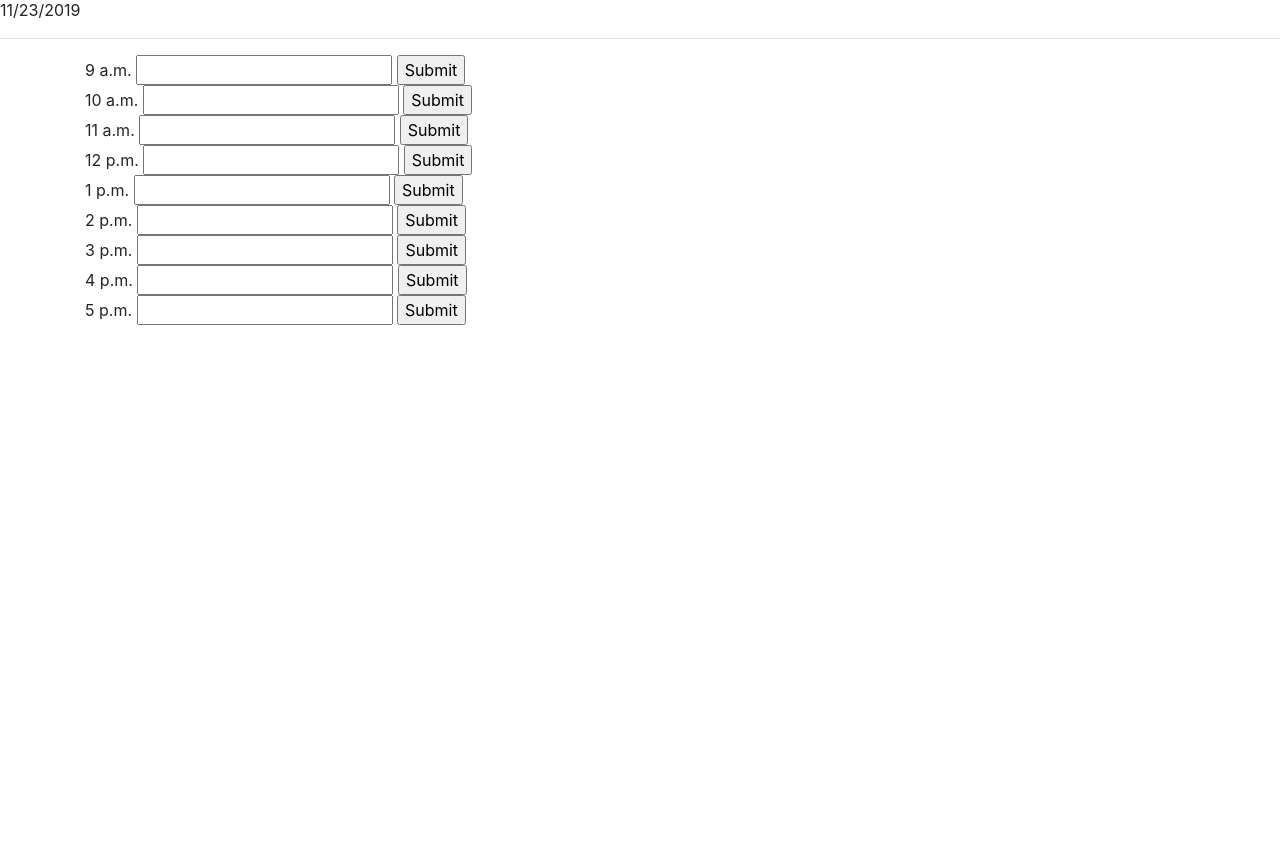
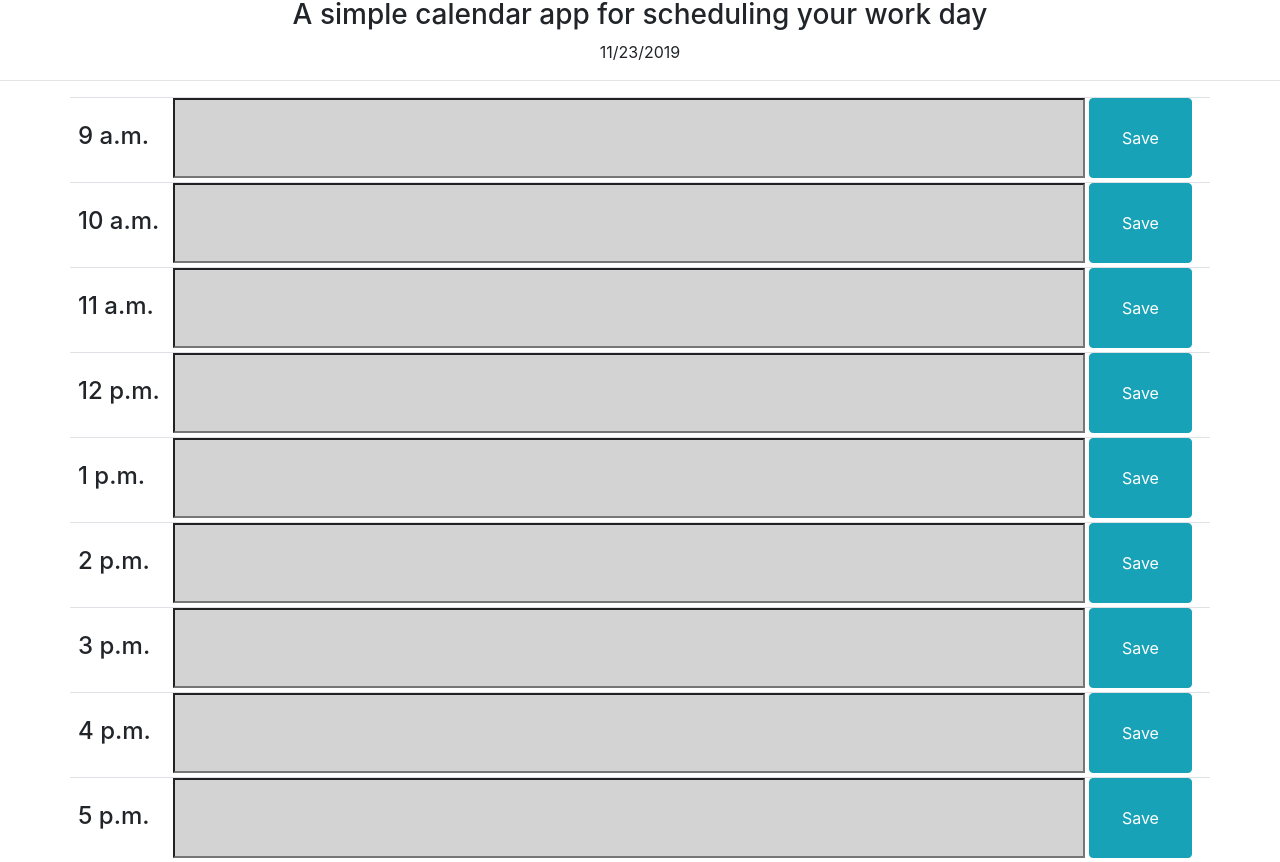
Before and after one commit to JackJewell/planner, a plain HTML site: page index.html in a window 1280 px wide. Shown: the part 58-920 px from the top of the page. Before the commit the page ends 800 px from the top, so only its background shows below. Drawn offline with nearby package versions, Linux system fonts and the light colour scheme.

Commit message:
Hi Jackson

```diff
--- a/index.html
+++ b/index.html
@@ -6,58 +6,126 @@
     <meta http-equiv="X-UA-Compatible" content="ie=edge">
     <title>Daily Planner</title>
     <link rel="stylesheet" href="https://stackpath.bootstrapcdn.com/bootstrap/4.3.1/css/bootstrap.min.css" integrity="sha384-ggOyR0iXCbMQv3Xipma34MD+dH/1fQ784/j6cY/iJTQUOhcWr7x9JvoRxT2MZw1T" crossorigin="anonymous">
+    <link rel="stylesheet" href="stylesheet.css">
     <script src="https://ajax.googleapis.com/ajax/libs/jquery/3.4.1/jquery.min.js"></script>
 </head>
 <body>
+    <div class = "container">
+        <div class="mx-auto">
+            <div class="row justify-content-center">
                 <h1>Work Day Scheduler</h1>
+            </div>
+            <div class="row justify-content-center">
+                <h3>A simple calendar app for scheduling your work day</h1>
+            </div>
+            <div class="row justify-content-center">
                 <div id = "dateDisplay"></div>
+            </div>
+        </div>
+    </div>
     <hr>
     <div class = "container">
-        <form onsubmit="logText(this)">
-            9 a.m.
-            <input type = "text" id="nineAm" name = "nineAm">
-            <input type = "submit">
+        <div class="mx-auto">
+            <div class="row justify-content-center">
+                <span class="border-top w-100">
+                    <form class = "w-100" onsubmit="logText(this)">
+                        <div class = "time-marker float-left">
+                            <h4 class="my-4 mx-2">9 a.m.</h4>
+                        </div>
+                        <input type = "text" class="planner-text" id="nineAm" name = "nineAm">
+                        <input class = "time-marker btn btn-info mb-1" value="Save" type = "submit">
                     </form>
-        <form onsubmit="logText(this)">
-            10 a.m.
-            <input type = "text" id="tenAm" name = "tenAm">
-            <input type = "submit">
+                </span>
+            </div>
+            <div class="row justify-content-center">
+                <span class="border-top w-100">
+                    <form class = "w-100" onsubmit="logText(this)">
+                        <div class = "time-marker float-left">
+                            <h4 class="my-4 mx-2">10 a.m.</h4>
+                        </div>
+                        <input type = "text" class="planner-text" id="tenAm" name = "tenAm">
+                        <input class = "time-marker btn btn-info mb-1" value="Save" type = "submit">
                     </form>
-        <form onsubmit="logText(this)">
-            11 a.m.
-            <input type = "text" id="elevenAm" name = "elevenAm">
-            <input type = "submit">
+                </span>
+            </div>
+            <div class="row justify-content-center">
+                <span class="border-top w-100">
+                    <form class = "w-100" onsubmit="logText(this)">
+                        <div class = "time-marker float-left">
+                            <h4 class="my-4 mx-2">11 a.m.</h4>
+                        </div>
+                        <input type = "text" class="planner-text" id="elevenAm" name = "elevenAm">
+                        <input class = "time-marker btn btn-info mb-1" value="Save" type = "submit">
                     </form>
-        <form onsubmit="logText(this)">
-            12 p.m.
-            <input type = "text" id="noon" name = "noon">
-            <input type = "submit">
+                </span>
+            </div>
+            <div class="row justify-content-center">
+                <span class="border-top w-100">
+                    <form class = "w-100" onsubmit="logText(this)">
+                        <div class = "time-marker float-left">
+                            <h4 class="my-4 mx-2">12 p.m.</h4>
+                        </div>
+                        <input type = "text" class="planner-text" id="noon" name = "noon">
+                        <input class = "time-marker btn btn-info mb-1" value="Save" type = "submit">
                     </form>
-        <form onsubmit="logText(this)">
-            1 p.m.
-            <input type = "text" id="onePm" name = "onePm">
-            <input type = "submit">
+                </span>
+            </div>
+            <div class="row justify-content-center">
+                <span class="border-top w-100">
+                    <form class = "w-100" onsubmit="logText(this)">
+                        <div class = "time-marker float-left">
+                            <h4 class="my-4 mx-2">1 p.m.</h4>
+                        </div>
+                        <input type = "text" class="planner-text" id="onePm" name = "onePm">
+                        <input class = "time-marker btn btn-info mb-1" value="Save" type = "submit">
                     </form>
-        <form onsubmit="logText(this)">
-            2 p.m.
-            <input type = "text" id="twoPm" name = "twoPm">
-            <input type = "submit">
+                </span>
+            </div>
+            <div class="row justify-content-center">
+                <span class="border-top w-100">
+                    <form class = "w-100" onsubmit="logText(this)">
+                        <div class = "time-marker float-left">
+                            <h4 class="my-4 mx-2">2 p.m.</h4>
+                        </div>
+                        <input type = "text" class="planner-text" id="twoPm" name = "twoPm">
+                        <input class = "time-marker btn btn-info mb-1" value="Save" type = "submit">
                     </form>
-        <form onsubmit="logText(this)">
-            3 p.m.
-            <input type = "text" id="threePm" name = "threePm">
-            <input type = "submit">
+                </span>
+            </div>
+            <div class="row justify-content-center">
+                <span class="border-top w-100">
+                    <form class = "w-100" onsubmit="logText(this)">
+                        <div class = "time-marker float-left">
+                            <h4 class="my-4 mx-2">3 p.m.</h4>
+                        </div>
+                        <input type = "text" class="planner-text" id="threePm" name = "threePm">
+                        <input class = "time-marker btn btn-info mb-1" value="Save" type = "submit">
                     </form>
-        <form onsubmit="logText(this)">
-            4 p.m.
-            <input type = "text" id="fourPm" name = "fourPm">
-            <input type = "submit">
+                </span>
+            </div>
+            <div class="row justify-content-center">
+                <span class="border-top w-100">
+                    <form class = "w-100" onsubmit="logText(this)">
+                        <div class = "time-marker float-left">
+                            <h4 class="my-4 mx-2">4 p.m.</h4>
+                        </div>
+                        <input type = "text" class="planner-text" id="fourPm" name = "fourPm">
+                        <input class = "time-marker btn btn-info mb-1" value="Save" type = "submit">
                     </form>
-        <form onsubmit="logText(this)">
-            5 p.m.
-            <input type = "text" id="fivePm" name = "fivePm">
-            <input type = "submit">
+                </span>
+            </div>
+            <div class="row justify-content-center">
+                <span class="border-top w-100">
+                    <form class = "w-100" onsubmit="logText(this)">
+                        <div class = "time-marker float-left">
+                            <h4 class="my-4 mx-2">5 p.m.</h4>
+                        </div>
+                        <input type = "text" class="planner-text" id="fivePm" name = "fivePm">
+                        <input class = "time-marker btn btn-info mb-1" value="Save" type = "submit">
                     </form>
+                </span>
+            </div>
+        </div>
     </div>
 </body>
 <script src = "javascript.js"></script>
--- a/javascript.js
+++ b/javascript.js
@@ -43,5 +43,59 @@ function timeFinder(){
     return timeVar;
 }
 
+
+
+
+function timeStyle(){
+    switch(timeVar){
+        case "09 AM":
+            $("#nineAm").css({"background-color": "#ffcccb"});
+            changeColors(1);
+            break;
+        case "10 AM":
+            $("#tenAm").css({"background-color": "#ffcccb"});
+            changeColors(2);
+            break;
+        case "11 AM":
+            $("#elevenAm").css({"background-color": "#ffcccb"});
+            changeColors(3);
+            break;
+        case "12 PM":
+            $("#noon").css({"background-color": "#ffcccb"});
+            changeColors(4);
+            break;
+        case "01 PM":
+            $("#onePm").css({"background-color": "#ffcccb"});
+            changeColors(5);
+            break;
+        case "02 PM":
+            $("#twoPm").css({"background-color": "#ffcccb"});
+            changeColors(6);
+            break;
+        case "03 PM":
+            $("#threePm").css({"background-color": "#ffcccb"});
+            changeColors(7);
+            break;
+        case "04 PM":
+            $("#fourPm").css({"background-color": "#ffcccb"});
+            changeColors(8);
+            break;
+        case "05 PM":
+            $("#fivePm").css({"background-color": "#ffcccb"});
+            changeColors(9);
+            break;
+    }
+}
+
+function changeColors(switcher){
+    var counter = 9-switcher;
+    for(var i = 0; i < counter;){
+        var chooser = $("#"+formArray[switcher]);
+        chooser.css({"background-color": "#90ee90"});
+        switcher++;
+        i++;
+    }
+}
+
 timeFinder();
-console.log(timeVar);
+timeStyle();
--- /dev/null
+++ b/stylesheet.css
@@ -0,0 +1,13 @@
+.planner-text{
+    margin: 0px;
+    padding: 0px;
+    width: 80%;
+    height: 80px;
+    background-color: #d3d3d3;
+}
+
+.time-marker{
+    margin: 0;
+    width: 9%;
+    height: 80px;
+}
```
Lines whose indentation alone changed are shown as unchanged.
